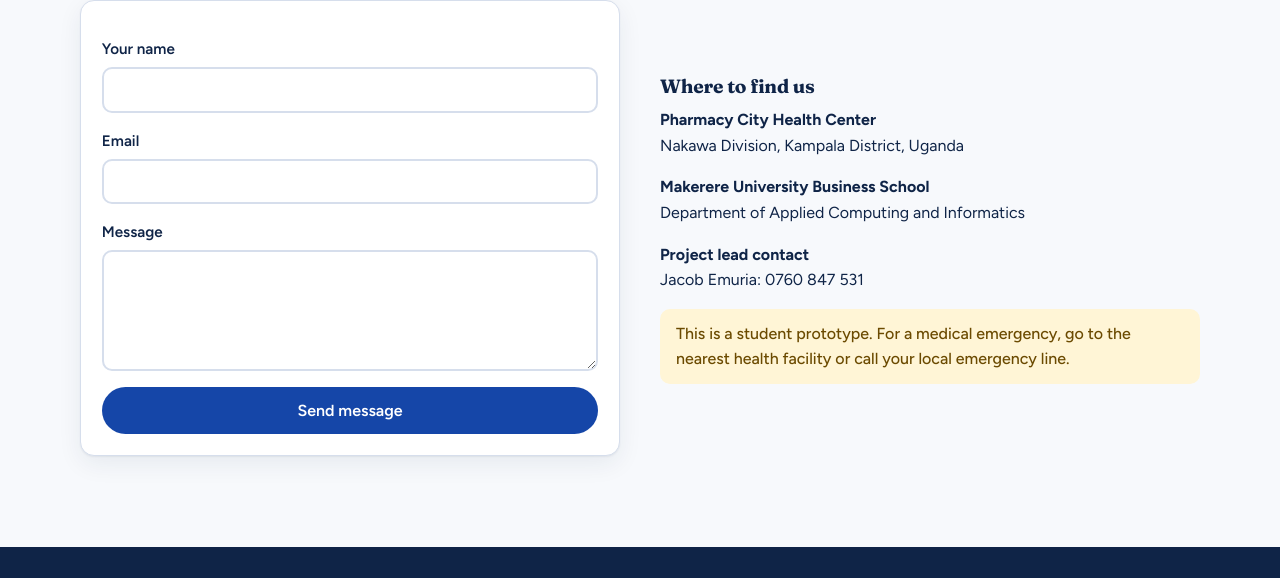
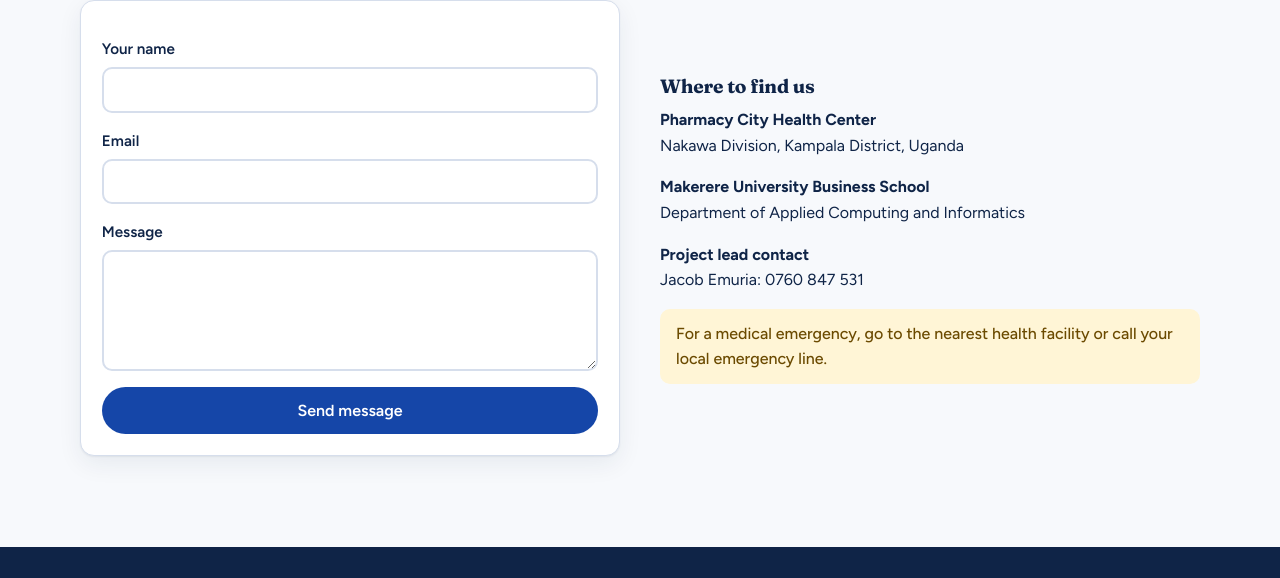
Before and after one commit to shakira123-k/CITY-HEALTH-CENTRE, a website: page about.html in a window 1280 px wide. Shown: the part 3697-4275 px from the top of the page. Drawn offline with Linux system fonts and the light colour scheme; files that its build step writes are made by us from their sources; files whose address does not match are found by name.

Commit message:
Update about.html

```diff
--- a/about.html
+++ b/about.html
@@ -114,7 +114,7 @@
     <p><b>Pharmacy City Health Center</b><br>Nakawa Division, Kampala District, Uganda</p>
     <p><b>Makerere University Business School</b><br>Department of Applied Computing and Informatics</p>
     <p><b>Project lead contact</b><br>Jacob Emuria: 0760 847 531</p>
-    <p class="notice notice-warn">This is a student prototype. For a medical emergency, go to the nearest health facility or call your local emergency line.</p>
+    <p class="notice notice-warn">For a medical emergency, go to the nearest health facility or call your local emergency line.</p>
   </div>
 </div></section>
 </main>
```
